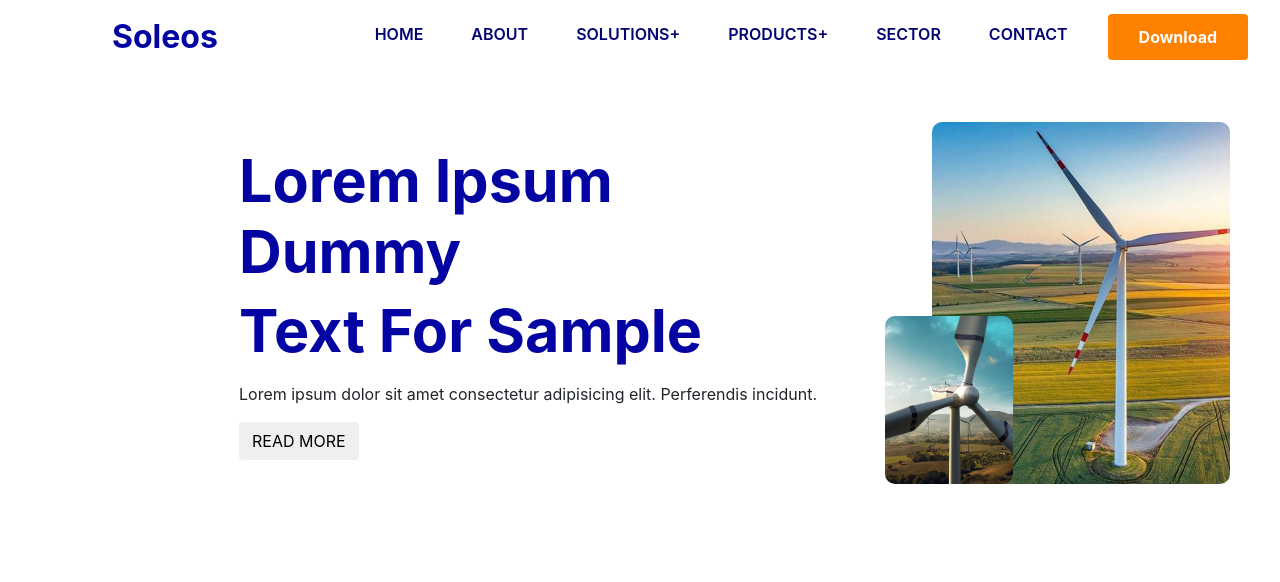
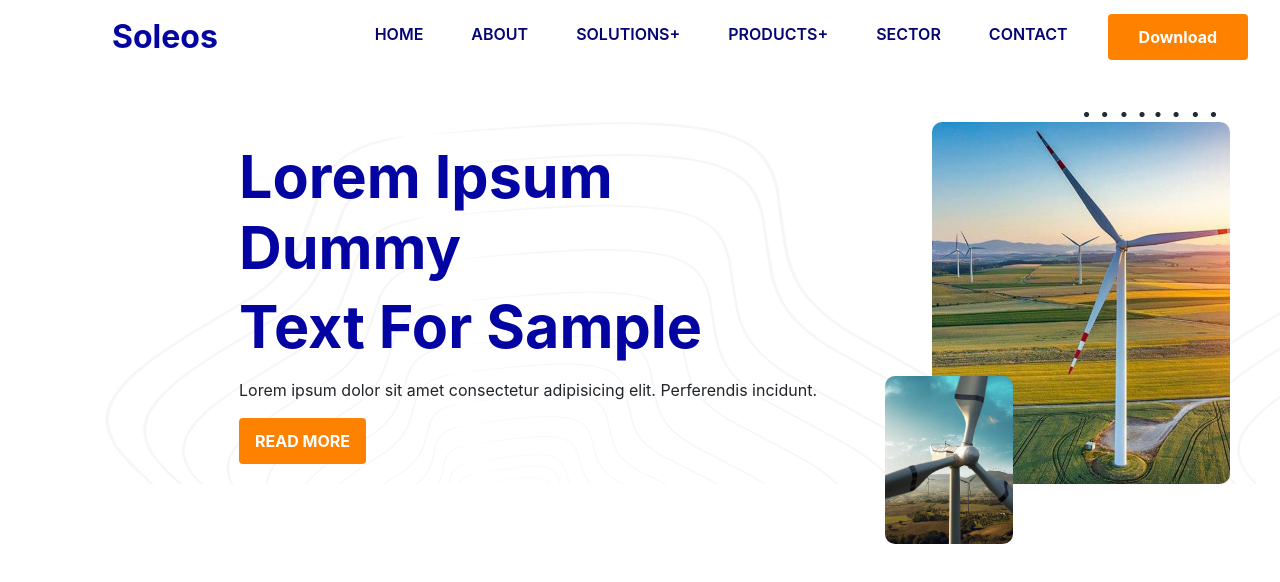
Before and after one commit to Niteshgupta5/Java-Project, a plain HTML site: page website/index.html in a window 1280 px wide. Drawn offline with nearby package versions, Linux system fonts and the light colour scheme.

Commit message:
Add files via upload

```diff
--- a/website/index.html
+++ b/website/index.html
@@ -58,6 +58,7 @@
             <div class="col-4 mx-auto right-part">
                 <img class="upperimg" src="./assets/images/header-img-1.jpg" alt="" width="75%">
                 <img class="lowerimg" src="./assets/images/header-img-2.jpg" alt="" width="30%">
+                <img class="shapeimg" src="./assets/images/shape-3.png" alt="">
             </div>
         </div>
       </div>
--- a/website/style.css
+++ b/website/style.css
@@ -30,6 +30,10 @@ nav .navbar-nav .nav-item button{
     min-height: 50vh;
 }
 
+.Home-section .container-fluid{
+   background-image: url('./assets/images/pattern-3.png');
+}
+
 .Home-section .left-part-div{
     padding-left: 14rem;
 }
@@ -40,6 +44,12 @@ nav .navbar-nav .nav-item button{
     font-size: 3.7rem;
 }
 
+.Home-section .left-part-div button{
+    background-color: #ff8100;
+    padding: 10px 15px;
+    color: white;
+    font-weight: 700;
+}
 
 .Home-section .right-part .upperimg{
     border-radius: 10px;
@@ -51,6 +61,13 @@ nav .navbar-nav .nav-item button{
     margin-left: 2rem;
     position: absolute;
     z-index: 2;
-    bottom: 0;
+    bottom: -60px;
     left: 0;
 }
+
+.Home-section .right-part .shapeimg{
+    position: absolute;
+    z-index: -1;
+    top: -10px;
+    right: 64px;
+}
```
